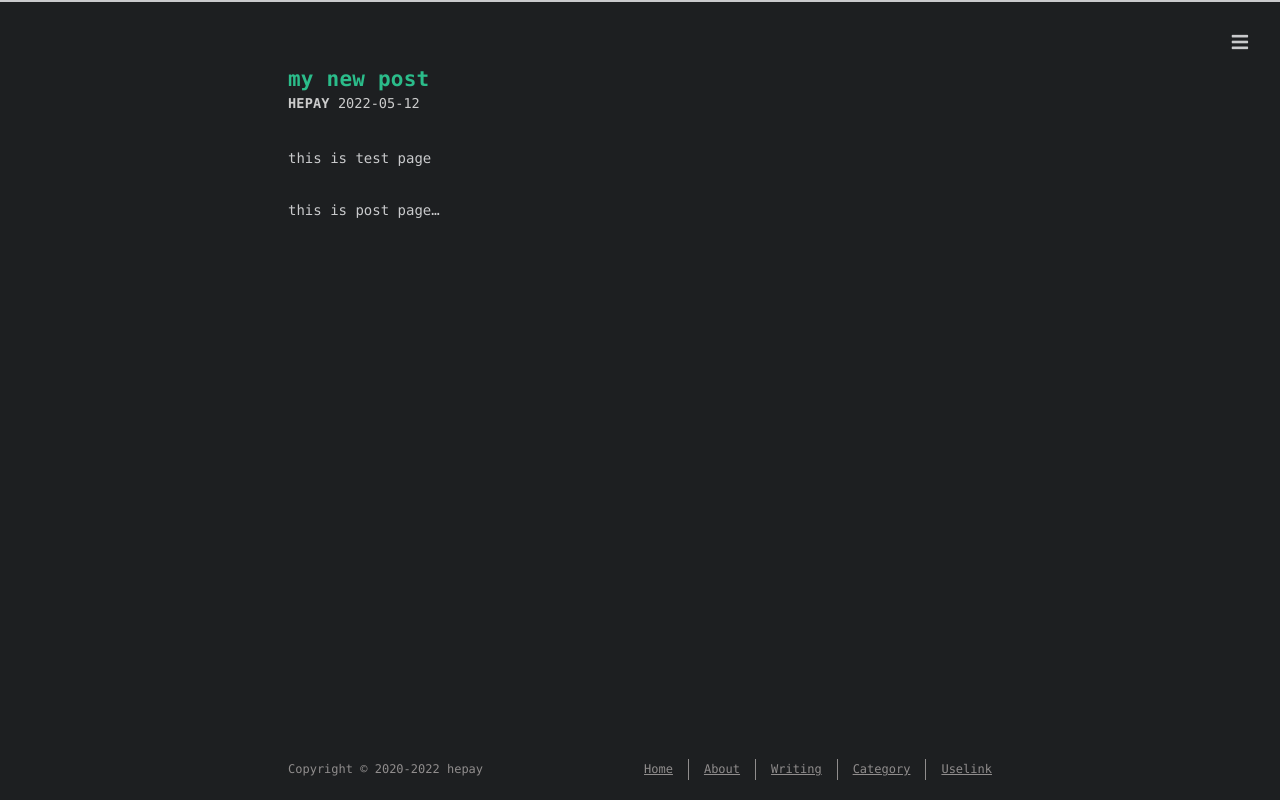
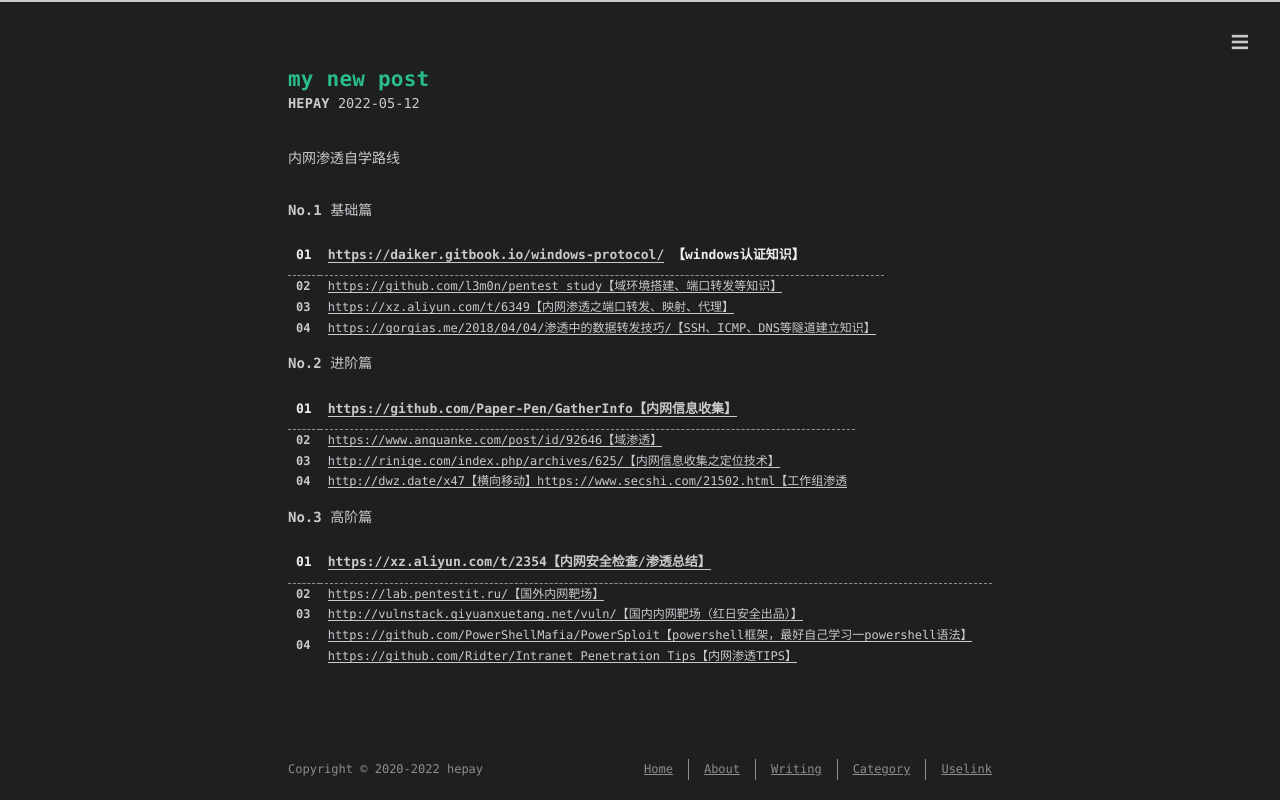
Before and after one commit to xbayli/xbayli.github.io, a plain HTML site: page 2022/05/12/my-new-post/index.html in a window 1280 px wide. Drawn offline with nearby package versions, Linux system fonts and the light colour scheme; some packages are replaced by stand-ins of ours; a script that the page names is missing; a web font is replaced by a local one.

Commit message:
Site updated: 2022-05-13 12:40:51

```diff
--- a/2022/05/12/my-new-post/index.html
+++ b/2022/05/12/my-new-post/index.html
@@ -6,15 +6,15 @@
     <meta http-equiv="X-UA-Compatible" content="IE=edge">
     <meta name="HandheldFriendly" content="True">
     <meta name="viewport" content="width=device-width, initial-scale=1, maximum-scale=5" />
-    <meta name="description" content="this is test page">
+    <meta name="description" content="内网渗透自学路线">
 <meta property="og:type" content="article">
 <meta property="og:title" content="my new post">
 <meta property="og:url" content="https://xbayli.github.io/2022/05/12/my-new-post/index.html">
 <meta property="og:site_name" content="Wanna fly">
-<meta property="og:description" content="this is test page">
+<meta property="og:description" content="内网渗透自学路线">
 <meta property="og:locale" content="en_US">
 <meta property="article:published_time" content="2022-05-12T14:53:29.000Z">
-<meta property="article:modified_time" content="2022-05-12T15:11:44.605Z">
+<meta property="article:modified_time" content="2022-05-13T04:40:38.849Z">
 <meta property="article:author" content="hepay">
 <meta name="twitter:card" content="summary">
 
@@ -99,7 +99,7 @@
   <li><a class="icon" target="_blank" rel="noopener" href="http://reddit.com/submit?url=https://xbayli.github.io/2022/05/12/my-new-post/&title=my new post"><i class="fab fa-reddit " aria-hidden="true"></i></a></li>
   <li><a class="icon" target="_blank" rel="noopener" href="http://www.stumbleupon.com/submit?url=https://xbayli.github.io/2022/05/12/my-new-post/&title=my new post"><i class="fab fa-stumbleupon " aria-hidden="true"></i></a></li>
   <li><a class="icon" target="_blank" rel="noopener" href="http://digg.com/submit?url=https://xbayli.github.io/2022/05/12/my-new-post/&title=my new post"><i class="fab fa-digg " aria-hidden="true"></i></a></li>
-  <li><a class="icon" target="_blank" rel="noopener" href="http://www.tumblr.com/share/link?url=https://xbayli.github.io/2022/05/12/my-new-post/&name=my new post&description=&lt;p&gt;this is test page&lt;/p&gt;"><i class="fab fa-tumblr " aria-hidden="true"></i></a></li>
+  <li><a class="icon" target="_blank" rel="noopener" href="http://www.tumblr.com/share/link?url=https://xbayli.github.io/2022/05/12/my-new-post/&name=my new post&description=&lt;p&gt;内网渗透自学路线&lt;/p&gt;"><i class="fab fa-tumblr " aria-hidden="true"></i></a></li>
   <li><a class="icon" target="_blank" rel="noopener" href="https://news.ycombinator.com/submitlink?u=https://xbayli.github.io/2022/05/12/my-new-post/&t=my new post"><i class="fab fa-hacker-news " aria-hidden="true"></i></a></li>
 </ul>
 
@@ -144,10 +144,72 @@
 
 
   <div class="content" itemprop="articleBody">
-    <p>this is test page</p>
+    <p>内网渗透自学路线</p>
 <span id="more"></span>
 
-<p>this is post page…</p>
+<p><strong>No.1</strong> 基础篇</p>
+<table>
+<thead>
+<tr>
+<th><strong>01</strong></th>
+<th><a target="_blank" rel="noopener" href="https://daiker.gitbook.io/windows-protocol/">https://daiker.gitbook.io/windows-protocol/</a>  【windows认证知识】</th>
+</tr>
+</thead>
+<tbody><tr>
+<td><strong>02</strong></td>
+<td><a target="_blank" rel="noopener" href="https://github.com/l3m0n/pentest_study%E3%80%90%E5%9F%9F%E7%8E%AF%E5%A2%83%E6%90%AD%E5%BB%BA%E3%80%81%E7%AB%AF%E5%8F%A3%E8%BD%AC%E5%8F%91%E7%AD%89%E7%9F%A5%E8%AF%86%E3%80%91">https://github.com/l3m0n/pentest_study【域环境搭建、端口转发等知识】</a></td>
+</tr>
+<tr>
+<td><strong>03</strong></td>
+<td><a target="_blank" rel="noopener" href="https://xz.aliyun.com/t/6349%E3%80%90%E5%86%85%E7%BD%91%E6%B8%97%E9%80%8F%E4%B9%8B%E7%AB%AF%E5%8F%A3%E8%BD%AC%E5%8F%91%E3%80%81%E6%98%A0%E5%B0%84%E3%80%81%E4%BB%A3%E7%90%86%E3%80%91">https://xz.aliyun.com/t/6349【内网渗透之端口转发、映射、代理】</a></td>
+</tr>
+<tr>
+<td><strong>04</strong></td>
+<td><a target="_blank" rel="noopener" href="https://gorgias.me/2018/04/04/%E6%B8%97%E9%80%8F%E4%B8%AD%E7%9A%84%E6%95%B0%E6%8D%AE%E8%BD%AC%E5%8F%91%E6%8A%80%E5%B7%A7/%E3%80%90SSH%E3%80%81ICMP%E3%80%81DNS%E7%AD%89%E9%9A%A7%E9%81%93%E5%BB%BA%E7%AB%8B%E7%9F%A5%E8%AF%86%E3%80%91">https://gorgias.me/2018/04/04/渗透中的数据转发技巧/【SSH、ICMP、DNS等隧道建立知识】</a></td>
+</tr>
+</tbody></table>
+<p><strong>No.2</strong> 进阶篇</p>
+<table>
+<thead>
+<tr>
+<th><strong>01</strong></th>
+<th><a target="_blank" rel="noopener" href="https://github.com/Paper-Pen/GatherInfo%E3%80%90%E5%86%85%E7%BD%91%E4%BF%A1%E6%81%AF%E6%94%B6%E9%9B%86%E3%80%91">https://github.com/Paper-Pen/GatherInfo【内网信息收集】</a></th>
+</tr>
+</thead>
+<tbody><tr>
+<td><strong>02</strong></td>
+<td><a target="_blank" rel="noopener" href="https://www.anquanke.com/post/id/92646%E3%80%90%E5%9F%9F%E6%B8%97%E9%80%8F%E3%80%91">https://www.anquanke.com/post/id/92646【域渗透】</a></td>
+</tr>
+<tr>
+<td><strong>03</strong></td>
+<td><a target="_blank" rel="noopener" href="http://rinige.com/index.php/archives/625/%E3%80%90%E5%86%85%E7%BD%91%E4%BF%A1%E6%81%AF%E6%94%B6%E9%9B%86%E4%B9%8B%E5%AE%9A%E4%BD%8D%E6%8A%80%E6%9C%AF%E3%80%91">http://rinige.com/index.php/archives/625/【内网信息收集之定位技术】</a></td>
+</tr>
+<tr>
+<td><strong>04</strong></td>
+<td><a target="_blank" rel="noopener" href="http://dwz.date/x47%E3%80%90%E6%A8%AA%E5%90%91%E7%A7%BB%E5%8A%A8%E3%80%91https://www.secshi.com/21502.html%E3%80%90%E5%B7%A5%E4%BD%9C%E7%BB%84%E6%B8%97%E9%80%8F">http://dwz.date/x47【横向移动】https://www.secshi.com/21502.html【工作组渗透</a></td>
+</tr>
+</tbody></table>
+<p><strong>No.3</strong> 高阶篇</p>
+<table>
+<thead>
+<tr>
+<th><strong>01</strong></th>
+<th><a target="_blank" rel="noopener" href="https://xz.aliyun.com/t/2354%E3%80%90%E5%86%85%E7%BD%91%E5%AE%89%E5%85%A8%E6%A3%80%E6%9F%A5/%E6%B8%97%E9%80%8F%E6%80%BB%E7%BB%93%E3%80%91">https://xz.aliyun.com/t/2354【内网安全检查/渗透总结】</a></th>
+</tr>
+</thead>
+<tbody><tr>
+<td><strong>02</strong></td>
+<td><a target="_blank" rel="noopener" href="https://lab.pentestit.ru/%E3%80%90%E5%9B%BD%E5%A4%96%E5%86%85%E7%BD%91%E9%9D%B6%E5%9C%BA%E3%80%91">https://lab.pentestit.ru/【国外内网靶场】</a></td>
+</tr>
+<tr>
+<td><strong>03</strong></td>
+<td><a target="_blank" rel="noopener" href="http://vulnstack.qiyuanxuetang.net/vuln/%E3%80%90%E5%9B%BD%E5%86%85%E5%86%85%E7%BD%91%E9%9D%B6%E5%9C%BA%EF%BC%88%E7%BA%A2%E6%97%A5%E5%AE%89%E5%85%A8%E5%87%BA%E5%93%81%EF%BC%89%E3%80%91">http://vulnstack.qiyuanxuetang.net/vuln/【国内内网靶场（红日安全出品）】</a></td>
+</tr>
+<tr>
+<td><strong>04</strong></td>
+<td><a target="_blank" rel="noopener" href="https://github.com/PowerShellMafia/PowerSploit%E3%80%90powershell%E6%A1%86%E6%9E%B6%EF%BC%8C%E6%9C%80%E5%A5%BD%E8%87%AA%E5%B7%B1%E5%AD%A6%E4%B9%A0%E4%B8%80powershell%E8%AF%AD%E6%B3%95%E3%80%91https://github.com/Ridter/Intranet_Penetration_Tips%E3%80%90%E5%86%85%E7%BD%91%E6%B8%97%E9%80%8FTIPS%E3%80%91">https://github.com/PowerShellMafia/PowerSploit【powershell框架，最好自己学习一powershell语法】https://github.com/Ridter/Intranet_Penetration_Tips【内网渗透TIPS】</a></td>
+</tr>
+</tbody></table>
 
   </div>
 </article>
@@ -189,7 +251,7 @@
   <li><a class="icon" target="_blank" rel="noopener" href="http://reddit.com/submit?url=https://xbayli.github.io/2022/05/12/my-new-post/&title=my new post"><i class="fab fa-reddit fa-lg" aria-hidden="true"></i></a></li>
   <li><a class="icon" target="_blank" rel="noopener" href="http://www.stumbleupon.com/submit?url=https://xbayli.github.io/2022/05/12/my-new-post/&title=my new post"><i class="fab fa-stumbleupon fa-lg" aria-hidden="true"></i></a></li>
   <li><a class="icon" target="_blank" rel="noopener" href="http://digg.com/submit?url=https://xbayli.github.io/2022/05/12/my-new-post/&title=my new post"><i class="fab fa-digg fa-lg" aria-hidden="true"></i></a></li>
-  <li><a class="icon" target="_blank" rel="noopener" href="http://www.tumblr.com/share/link?url=https://xbayli.github.io/2022/05/12/my-new-post/&name=my new post&description=&lt;p&gt;this is test page&lt;/p&gt;"><i class="fab fa-tumblr fa-lg" aria-hidden="true"></i></a></li>
+  <li><a class="icon" target="_blank" rel="noopener" href="http://www.tumblr.com/share/link?url=https://xbayli.github.io/2022/05/12/my-new-post/&name=my new post&description=&lt;p&gt;内网渗透自学路线&lt;/p&gt;"><i class="fab fa-tumblr fa-lg" aria-hidden="true"></i></a></li>
   <li><a class="icon" target="_blank" rel="noopener" href="https://news.ycombinator.com/submitlink?u=https://xbayli.github.io/2022/05/12/my-new-post/&t=my new post"><i class="fab fa-hacker-news fa-lg" aria-hidden="true"></i></a></li>
 </ul>
 
```
Also changed, not shown: content.json (+1 -1 lines).
